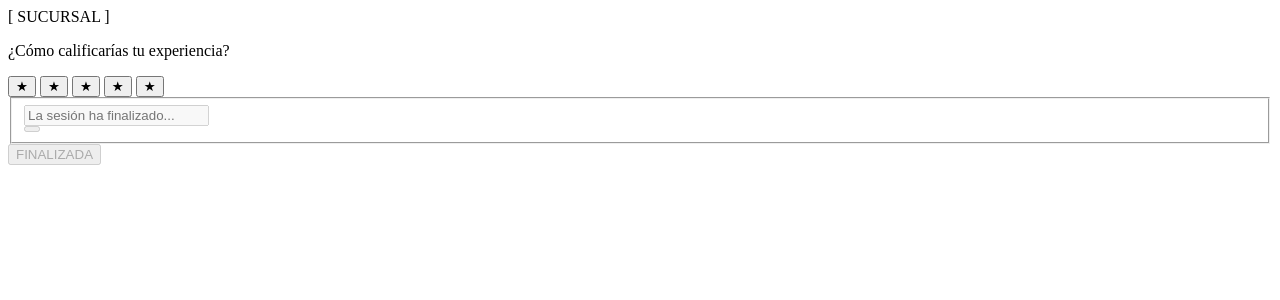
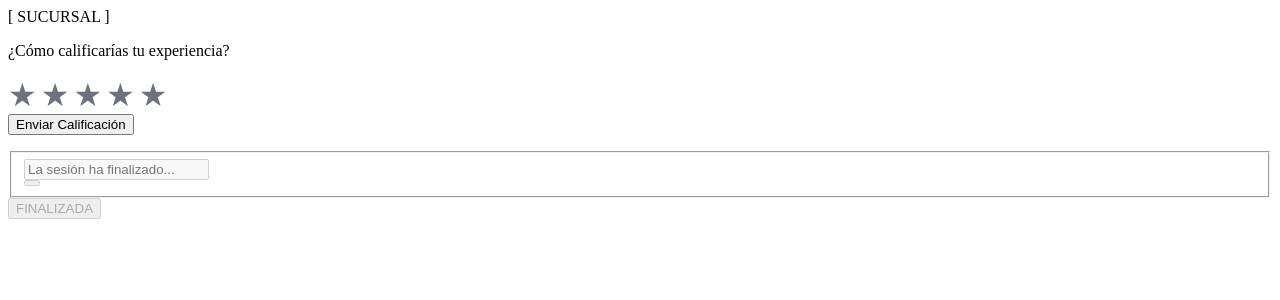
Before and after one commit to No-Country-simulation/SO4--26-Equipo-36-Al-Agent, a Python web app: template conversa-ai/app/templates/components/session_rating_widget.html in a window 1280 px wide. Shown: the top 300 px of the page. Run offline with Jinja, Linux system fonts and the light colour scheme; the template is opened without the code that fills it: most values are stand-ins (such as "Sample title", 1, 10 or a date in 2020).

Commit message:
refactor: upgrade session rating to star input and improve message rendering with dynamic HTMX swapping

```diff
--- a/conversa-ai/app/templates/components/msg_text.html
+++ b/conversa-ai/app/templates/components/msg_text.html
@@ -8,7 +8,7 @@
 </div>
 {% else %}
 <!-- Assistant Message -->
-<div class="chat chat-start flex flex-col gap-1 items-start w-full animate-reveal" hx-swap-oob="beforeend:#chat-history">
+<div class="chat chat-start flex flex-col gap-1 items-start w-full animate-reveal" hx-swap-oob="{{ swap_target | default('beforeend:#chat-history') }}">
     <span class="text-[10px] font-bold text-gray-500 uppercase tracking-widest pl-1">[ CONVERSA ]</span>
     <div class="brutal-box bg-transparent text-white border-brand-border p-4 w-fit max-w-[85%] text-sm md:text-base leading-relaxed" {% if msg_id %}id="response-{{ msg_id }}"{% endif %}>
         {{ content | safe }}
--- a/conversa-ai/app/templates/components/session_rating_widget.html
+++ b/conversa-ai/app/templates/components/session_rating_widget.html
@@ -1,20 +1,51 @@
 <!-- Widget de Calificación de 5 Estrellas -->
 <div class="chat chat-start flex flex-col gap-1 items-start w-full animate-reveal" hx-swap-oob="beforeend:#chat-history">
     <span class="text-[10px] font-bold text-gray-500 uppercase tracking-widest pl-1">[ SUCURSAL ]</span>
+    <style>
+        .star-rating {
+            display: flex;
+            flex-direction: row-reverse;
+            justify-content: flex-end;
+            gap: 0.25rem;
+        }
+        .star-rating input {
+            display: none;
+        }
+        .star-rating label {
+            cursor: pointer;
+            color: #6b7280; /* text-gray-500 */
+            font-size: 2rem;
+            transition: color 0.2s, transform 0.2s;
+        }
+        .star-rating label:hover,
+        .star-rating label:hover ~ label {
+            color: #facc15; /* text-yellow-400 */
+            transform: scale(1.2);
+        }
+        .star-rating input:checked ~ label {
+            color: #facc15;
+        }
+    </style>
     <div id="session-rating-container" class="brutal-box bg-brand-obsidian border-brand-border p-4 w-fit flex flex-col gap-3">
         <p class="text-sm font-bold text-white uppercase tracking-wider">¿Cómo calificarías tu experiencia?</p>
-        <div class="flex gap-2">
-            {% for i in range(1, 6) %}
-            <button class="text-2xl hover:scale-125 transition-transform text-gray-500 hover:text-yellow-400 focus:text-yellow-400"
-                    hx-post="/api/v1/agent/session-rating"
-                    hx-vals='{"session_id": "{{ session_id }}", "rating": {{ i }}}'
-                    hx-target="#session-rating-container"
-                    hx-swap="innerHTML"
-                    title="{{ i }} estrella{% if i > 1 %}s{% endif %}">
-                ★
+        <form hx-post="/api/v1/agent/session-rating" hx-target="#session-rating-container" hx-swap="innerHTML" class="flex flex-col gap-3">
+            <input type="hidden" name="session_id" value="{{ session_id }}">
+            <div class="star-rating">
+                <input type="radio" id="star5" name="rating" value="5" required />
+                <label for="star5" title="5 estrellas">★</label>
+                <input type="radio" id="star4" name="rating" value="4" />
+                <label for="star4" title="4 estrellas">★</label>
+                <input type="radio" id="star3" name="rating" value="3" />
+                <label for="star3" title="3 estrellas">★</label>
+                <input type="radio" id="star2" name="rating" value="2" />
+                <label for="star2" title="2 estrellas">★</label>
+                <input type="radio" id="star1" name="rating" value="1" />
+                <label for="star1" title="1 estrella">★</label>
+            </div>
+            <button type="submit" class="brutal-btn bg-brand-lime text-black border-2 border-brand-obsidian font-bold text-xs uppercase px-4 py-2 hover:bg-white transition-colors">
+                Enviar Calificación
             </button>
-            {% endfor %}
-        </div>
+        </form>
     </div>
 </div>
 
```
Also changed, not shown: conversa-ai/app/api/v1/agent.py (+17 -5 lines), conversa-ai/app/api/v1/pages.py (+3 -6 lines).
